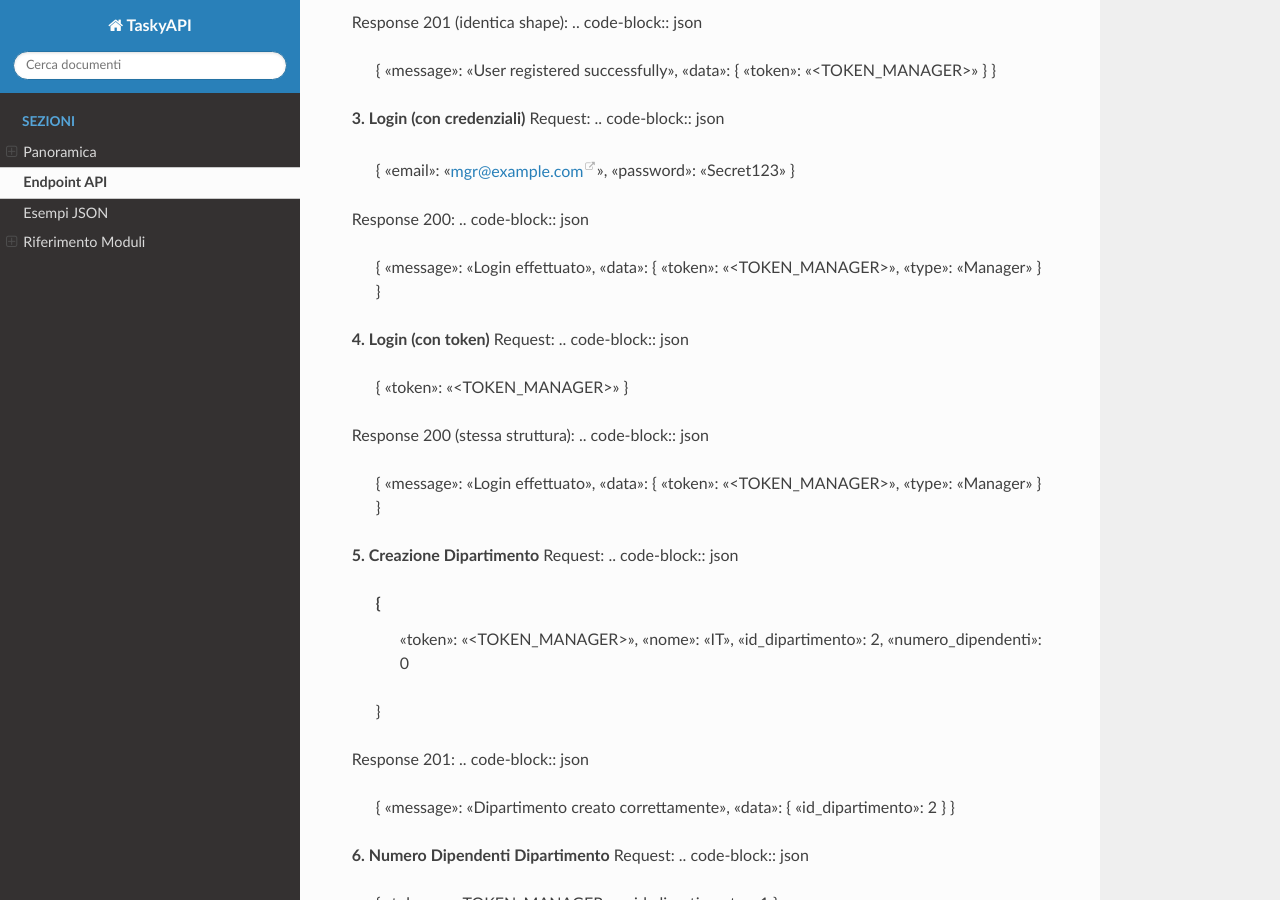
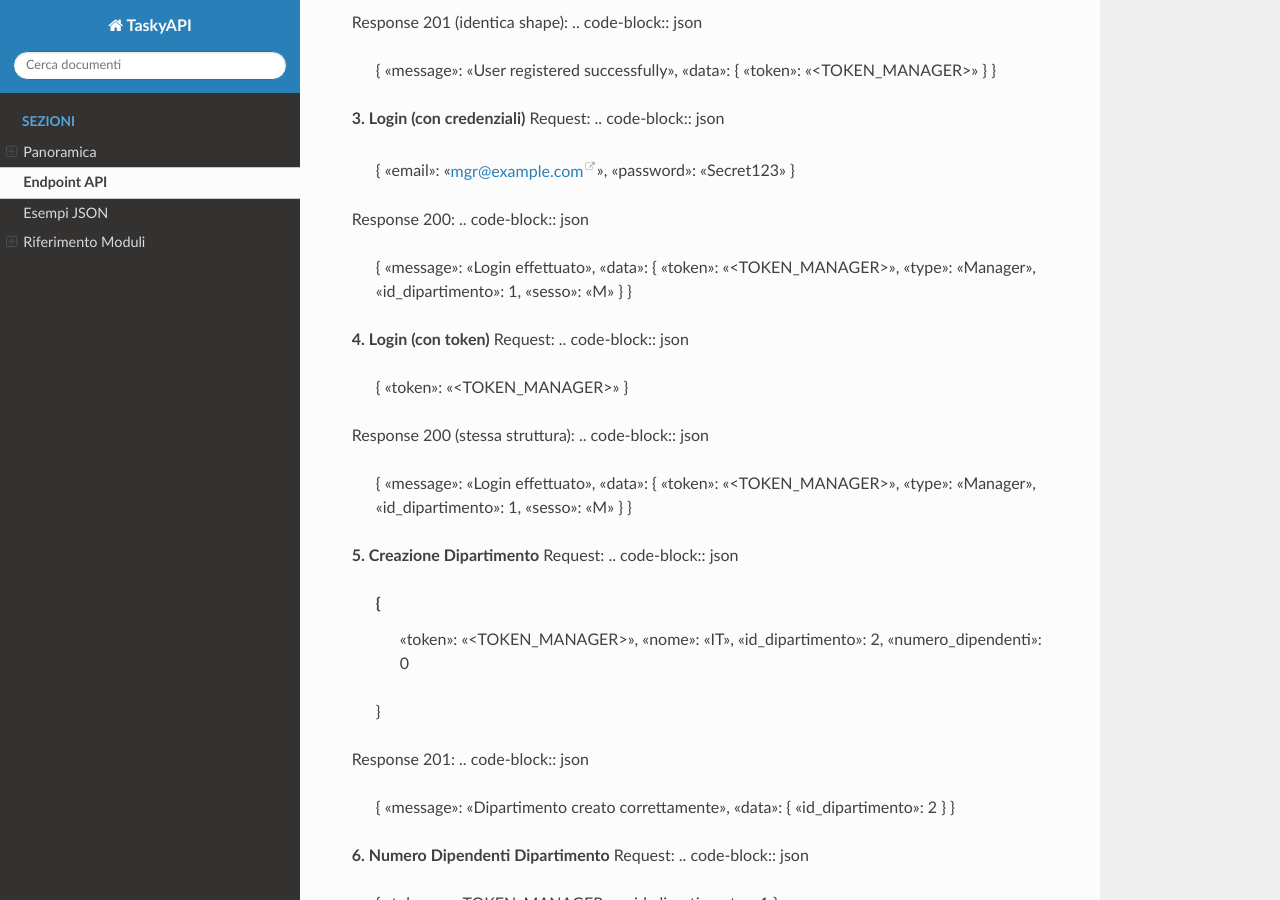
Before and after one commit to gekostradiwari/Tasky, a Sphinx documentation site: the page built from code/server/docs/endpoints.rst, in a window 1280 px wide and 900 px high, scrolled down 1932 px. Built offline with Sphinx 7.4.7 and the Read the Docs theme 3.1.0, drawn with Linux system fonts in a browser that asks for light colours.

Commit message:
update endpoints docs
Sesso and id_dipartimento returned by login is now documented

```diff
--- a/code/server/docs/endpoints.rst
+++ b/code/server/docs/endpoints.rst
@@ -207,7 +207,7 @@ Request:
 Response 200:
 .. code-block:: json
 
-  { "message": "Login effettuato", "data": { "token": "<TOKEN_MANAGER>", "type": "Manager" } }
+  { "message": "Login effettuato", "data": { "token": "<TOKEN_MANAGER>", "type": "Manager", "id_dipartimento": 1, "sesso": "M" } }
 
 **4. Login (con token)**
 Request:
@@ -217,7 +217,7 @@ Request:
 Response 200 (stessa struttura):
 .. code-block:: json
 
-  { "message": "Login effettuato", "data": { "token": "<TOKEN_MANAGER>", "type": "Manager" } }
+  { "message": "Login effettuato", "data": { "token": "<TOKEN_MANAGER>", "type": "Manager", "id_dipartimento": 1, "sesso": "M" } }
 
 **5. Creazione Dipartimento**
 Request:
```
